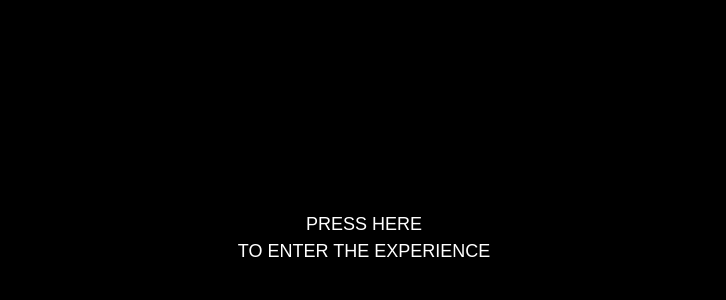
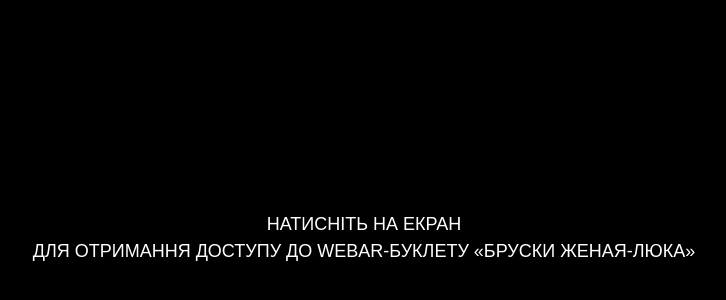
Before and after one commit to lenakravhi/The-rulers-of-Genal-Lucas, a plain HTML site: page index.html in a window 1280 px wide. Shown: the part 162-462 px from the top of the page, without its empty margins (276-1002 px from the left). Drawn offline with nearby package versions, Linux system fonts and the light colour scheme.

Commit message:
«Changed by GitHub».

```diff
--- a/index.html
+++ b/index.html
@@ -26,9 +26,9 @@
                 text-transform: uppercase; font-family: Arial, Helvetica, sans-serif; font-weight: 400; line-height: 1.5em; font-size: large; white-space: nowrap;
                 user-select: none; pointer-events: none;
             ">
-            Press here
+          Натисніть на екран
             <br>
-            to enter the experience
+           для отримання доступу до WebAR-буклету «Бруски Женая-Люка»
         </div>
     </div>
 
```
